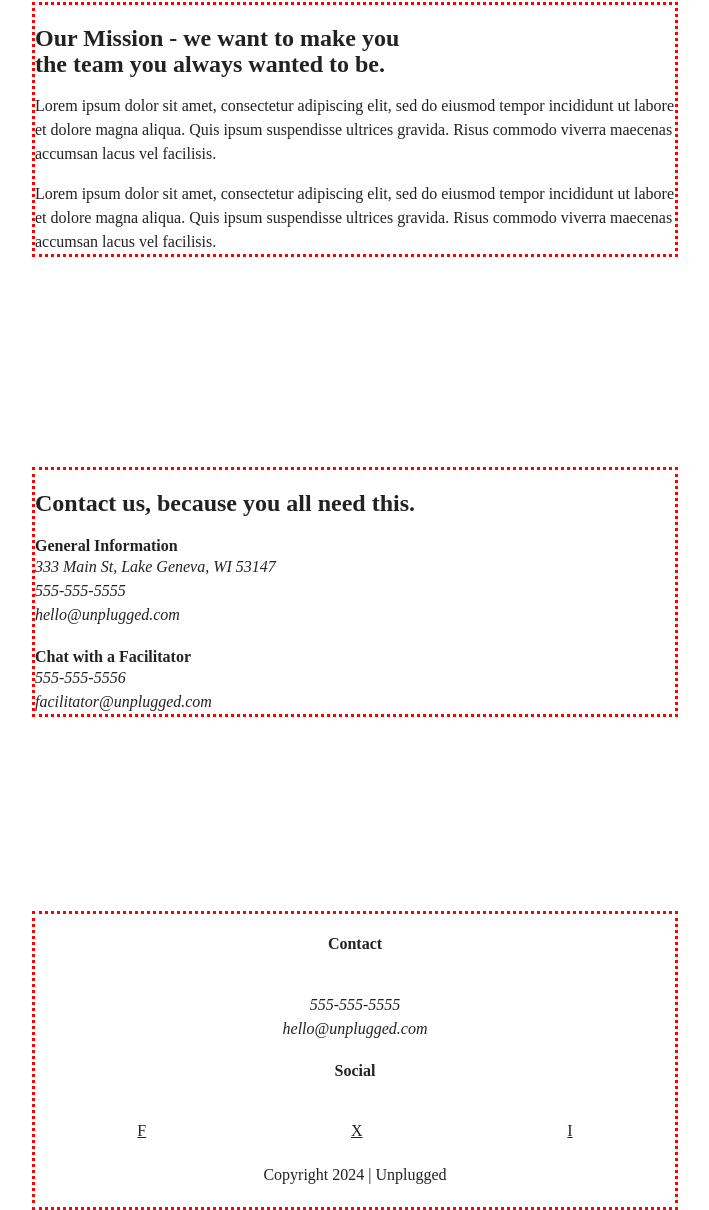
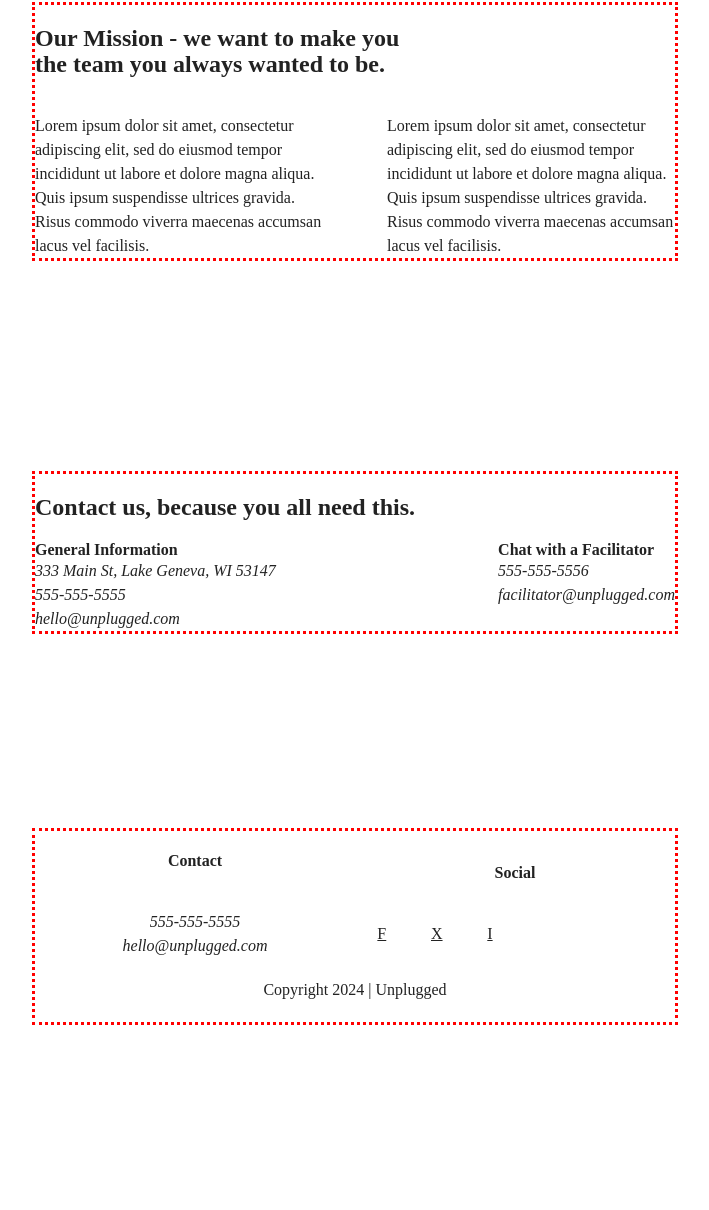
Before and after one commit to seejessicacode/unplugged, a website built with webpack: page about/index.html in a window 1280 px wide. Shown: the part 225-1435 px from the top of the page, without its empty margins (285-994 px from the left). After the commit the page ends 1347 px from the top, so only its background shows below. Built offline with nearby package versions, Linux system fonts and the light colour scheme.

Commit message:
Write tablet CSS for about and faq pages

```diff
--- a/about/index.html
+++ b/about/index.html
@@ -76,7 +76,7 @@
   </main>
   <footer>
     <div class="content-wrapper">
-      <div class="footer-contact">
+      <div class="footer-content">
           <div class="contact">
             <h4>Contact</h4>
             <address>
--- a/css/style.css
+++ b/css/style.css
@@ -358,7 +358,41 @@ aside {
     display: none;
   }
 
-  aside .content-wrapper {
+  footer .content-wrapper {
+    width: 65%;
+  }
+
+  .footer-content {
+    display: flex;
+    justify-content: space-between;
+    align-items: center;
+  }
+
+  .footer-content div {
+    width: 50%;
+  }
+
+  footer h4 {
+    margin-bottom: 40px;
+  }
+
+  footer .contact {
+    margin-bottom: 0px;
+  }
+
+  footer .social {
+    display: flex;
+    flex-direction: column;
+  }
+
+  footer .copyright {
+    width: 100%;
+  }
+
+  /* ==========================================================================
+   Home Page
+   ========================================================================== */
+   aside .content-wrapper {
     margin: 50px 0;
     display: flex;
     justify-content: space-between;
@@ -399,34 +433,42 @@ aside {
     width: 49%;
   }
 
-  footer .content-wrapper {
-    width: 65%;
+  /* ==========================================================================
+   About Page
+   ========================================================================== */
+   .mission-content {
+    display: flex;
+    justify-content: space-between;
+    align-items: flex-start;
+    padding-top: 20px;
   }
 
-  .footer-content {
+  .mission-content p {
+    width: 45%;
+  }
+
+  .contact-section .content-wrapper h2 {
+    width: 80%;
+  }
+
+  .contact-content {
     display: flex;
     justify-content: space-between;
-    align-items: center;
+    align-items: flex-start;
   }
 
-  .footer-content div {
-    width: 50%;
+  /* ==========================================================================
+   FAQ Page
+   ========================================================================== */
+  .faq .content-wrapper {
+    justify-content: space-between;
   }
 
-  footer h4 {
-    margin-bottom: 40px;
+  .faq-content {
+    flex-basis: 45%;
   }
 
-  footer .contact {
-    margin-bottom: 0px;
-  }
-
-  footer .social {
-    display: flex;
-    flex-direction: column;
-  }
-
-  footer .copyright {
+  .faq h2 {
     width: 100%;
   }
 }
```
Also changed, not shown: faq/index.html (+1 -1 lines).
